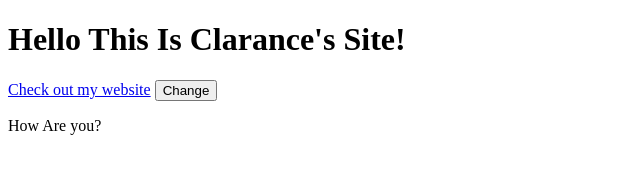
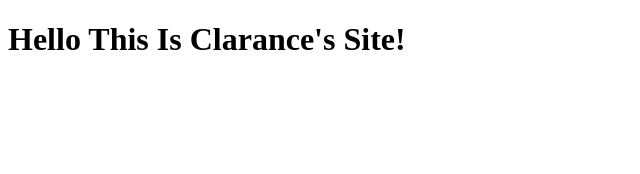
Before and after one commit to cbustamante86/cbustamante.github.io, a plain HTML site: page index.html in a window 1280 px wide. Shown: the whole page, without its empty margins (0-640 px from the left). Drawn offline with Linux system fonts and the light colour scheme.

Commit message:
Update index.html

```diff
--- a/index.html
+++ b/index.html
@@ -4,16 +4,5 @@
 <body>
 
   <h1>Hello This Is Clarance's Site!</h1>
-  <a href="https://clarencebustamante.com">Check out my website</a>
-  <button type="button" id="btn1" onclick="hello()">Change</button>
-  <p id="changeMe">How Are you?<p>
-
-
-  <script>
-  function hello(){
-      document.getElementById("changeMe").innerHTML = "I am doing great!";
-  }
-
-  </script>
 </body>
 </html>
```
